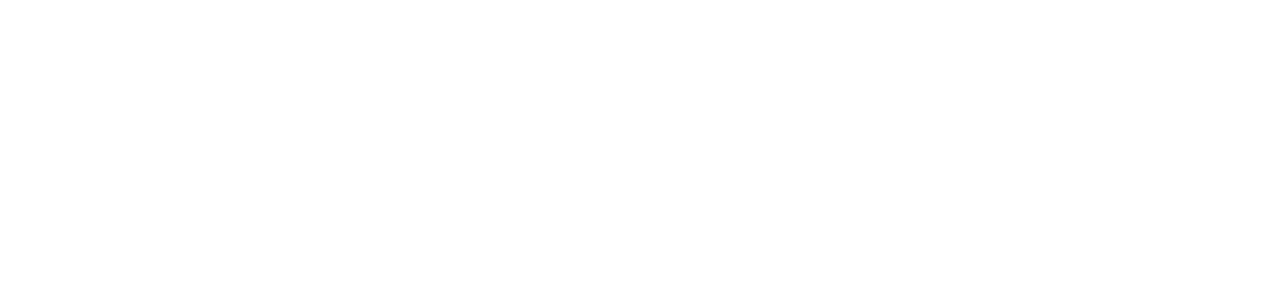
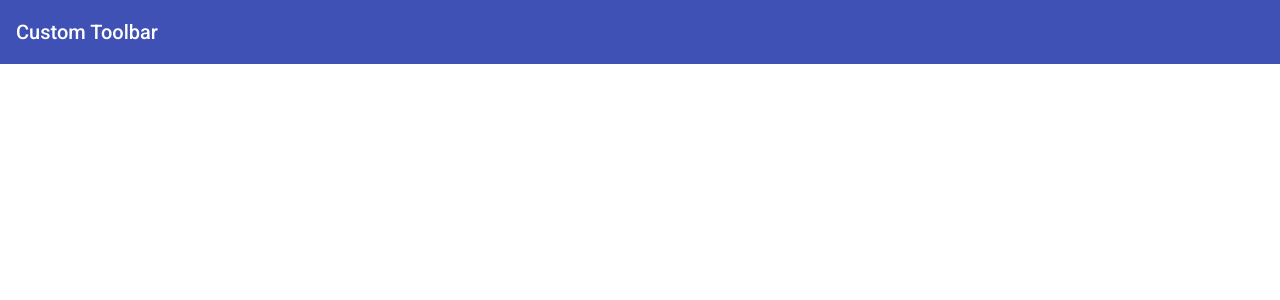
Before and after one commit to djuerges/co-fund-admin-frontend, an Angular app: page / in a window 1280 px wide. Shown: the top 300 px of the page. Built offline with nearby package versions, Linux system fonts and the light colour scheme.

Commit message:
Added Angular material

```diff
--- a/angular.json
+++ b/angular.json
@@ -28,6 +28,7 @@
               "src/assets"
             ],
             "styles": [
+              "./node_modules/@angular/material/prebuilt-themes/indigo-pink.css",
               "src/styles.scss"
             ],
             "scripts": []
@@ -92,6 +93,7 @@
               "src/assets"
             ],
             "styles": [
+              "./node_modules/@angular/material/prebuilt-themes/indigo-pink.css",
               "src/styles.scss"
             ],
             "scripts": []
@@ -123,7 +125,8 @@
           }
         }
       }
-    }},
+    }
+  },
   "defaultProject": "cofund-admin-frontend",
   "schematics": {
     "@schematics/angular:component": {
--- a/package.json
+++ b/package.json
@@ -12,10 +12,12 @@
   "private": true,
   "dependencies": {
     "@angular/animations": "~9.0.7",
+    "@angular/cdk": "^9.2.0",
     "@angular/common": "~9.0.7",
     "@angular/compiler": "~9.0.7",
     "@angular/core": "~9.0.7",
     "@angular/forms": "~9.0.7",
+    "@angular/material": "^9.2.0",
     "@angular/platform-browser": "~9.0.7",
     "@angular/platform-browser-dynamic": "~9.0.7",
     "@angular/router": "~9.0.7",
--- a/src/app/app.component.html
+++ b/src/app/app.component.html
@@ -1 +1,7 @@
+<mat-toolbar color="primary">
+  <mat-toolbar-row>
+    <span>Custom Toolbar</span>
+  </mat-toolbar-row>
+</mat-toolbar>
+
 <router-outlet></router-outlet>
--- a/src/app/app.module.ts
+++ b/src/app/app.module.ts
@@ -1,8 +1,10 @@
 import { BrowserModule } from '@angular/platform-browser';
+import { BrowserAnimationsModule } from '@angular/platform-browser/animations';
 import { NgModule } from '@angular/core';
 
 import { AppRoutingModule } from './app-routing.module';
 import { AppComponent } from './app.component';
+import { MaterialModule } from './material/material.module';
 
 @NgModule({
   declarations: [
@@ -10,7 +12,9 @@
   ],
   imports: [
     BrowserModule,
-    AppRoutingModule
+    BrowserAnimationsModule,
+    AppRoutingModule,
+    MaterialModule
   ],
   providers: [],
   bootstrap: [AppComponent]
--- a/src/index.html
+++ b/src/index.html
@@ -6,8 +6,10 @@
   <base href="/">
   <meta name="viewport" content="width=device-width, initial-scale=1">
   <link rel="icon" type="image/x-icon" href="favicon.ico">
+  <link href="https://fonts.googleapis.com/css?family=Roboto:300,400,500&display=swap" rel="stylesheet">
+  <link href="https://fonts.googleapis.com/icon?family=Material+Icons" rel="stylesheet">
 </head>
-<body>
+<body class="mat-typography">
   <app-root></app-root>
 </body>
 </html>
--- a/src/styles.scss
+++ b/src/styles.scss
@@ -1 +1,4 @@
 /* You can add global styles to this file, and also import other style files */
+
+html, body { height: 100%; }
+body { margin: 0; font-family: Roboto, "Helvetica Neue", sans-serif; }
```
Also changed, not shown: src/app/material/material.module.ts (added, +12 -0 lines), 1 other file (tests, documents, lock files or other folders).
